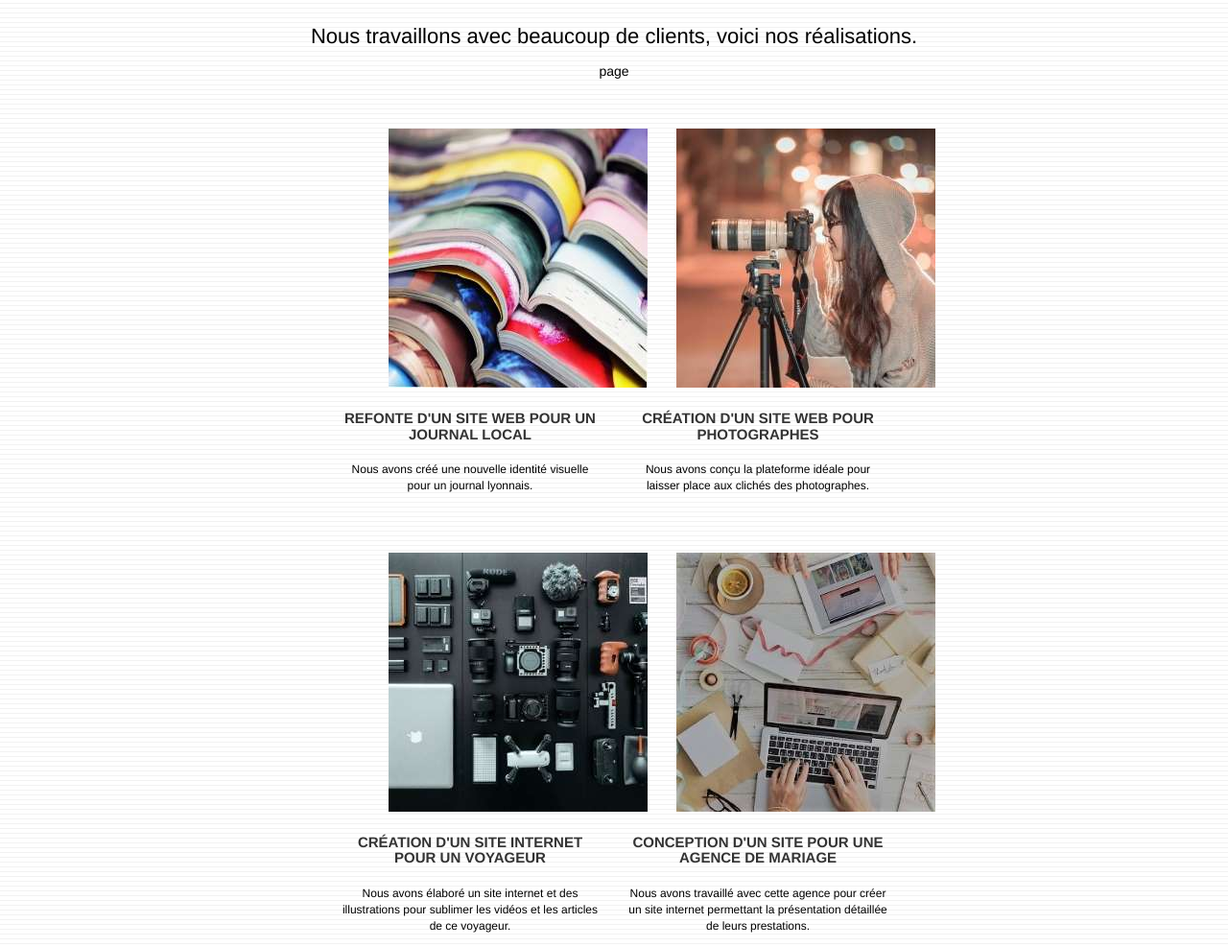
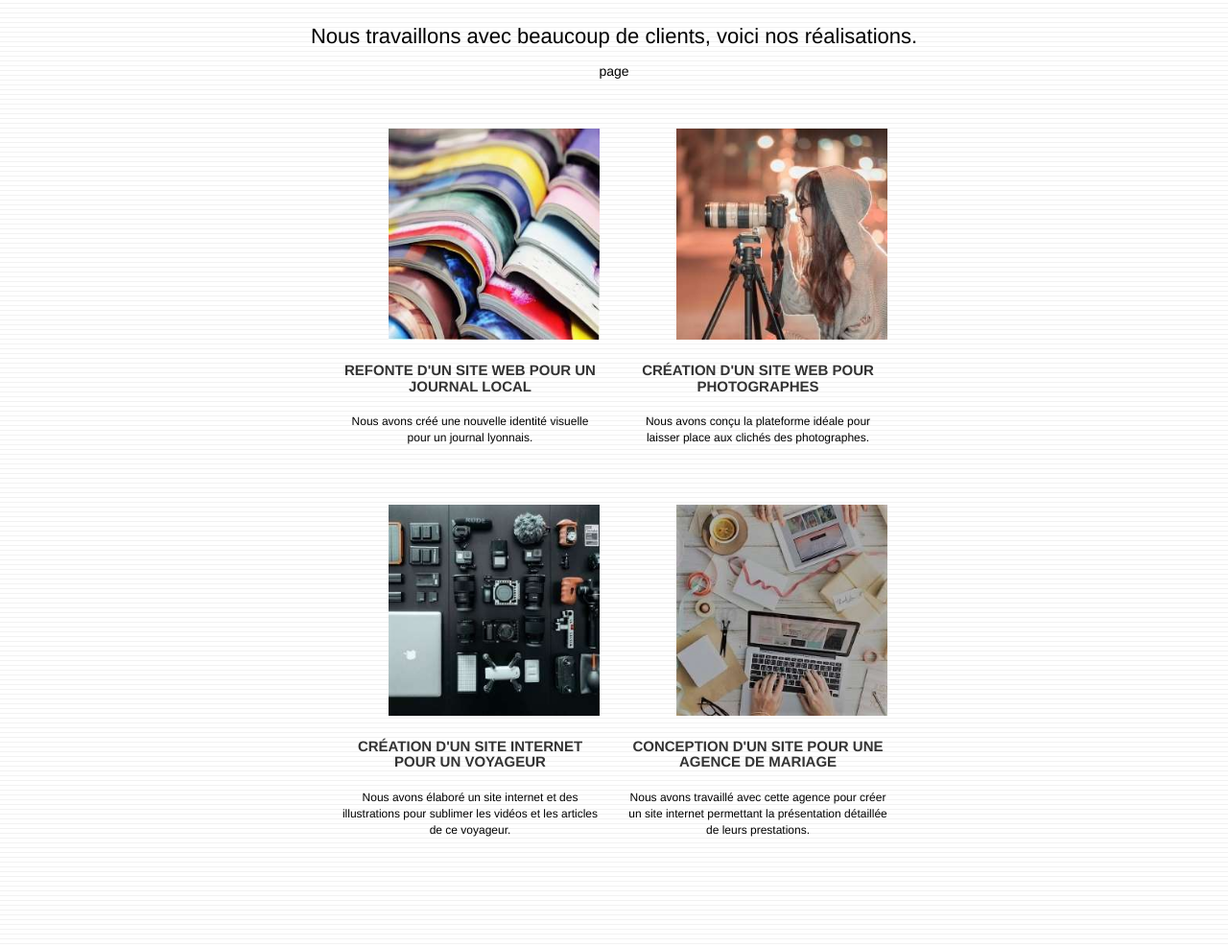
Before and after one commit to Mbonneton/projet4_versionopti, a plain HTML site: page index.html in a window 1280 px wide. Shown: the part 1894-2881 px from the top of the page at 96% size. Drawn offline with Linux system fonts and the light colour scheme.

Commit message:
Update style.css

```diff
--- a/css/style.css
+++ b/css/style.css
@@ -109,13 +109,7 @@ button:focus{
 .d-bloc {
     color: #000000;
 }
-.col-sm-6{
-    a{
-        img{
-            margin-left: 5rem;
-        }
-    }
-}
+
 
 
 .d-bloc button:hover {
@@ -559,6 +553,7 @@ a[data-lightbox] {
     position: relative;
     display: block;
     text-align: center;
+    margin-left: 5rem;
 }
 
 a[data-lightbox]:hover::before {
```
